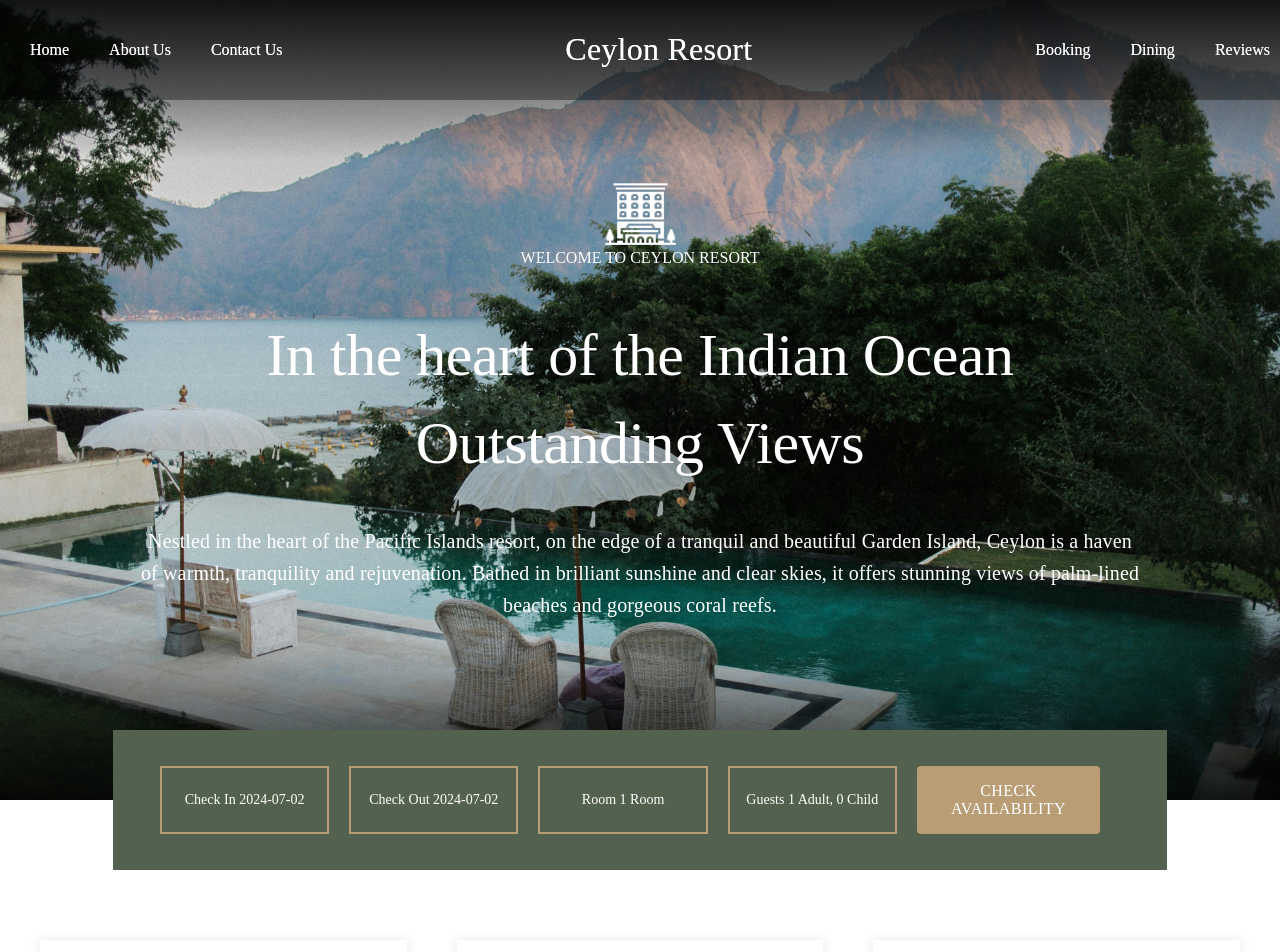
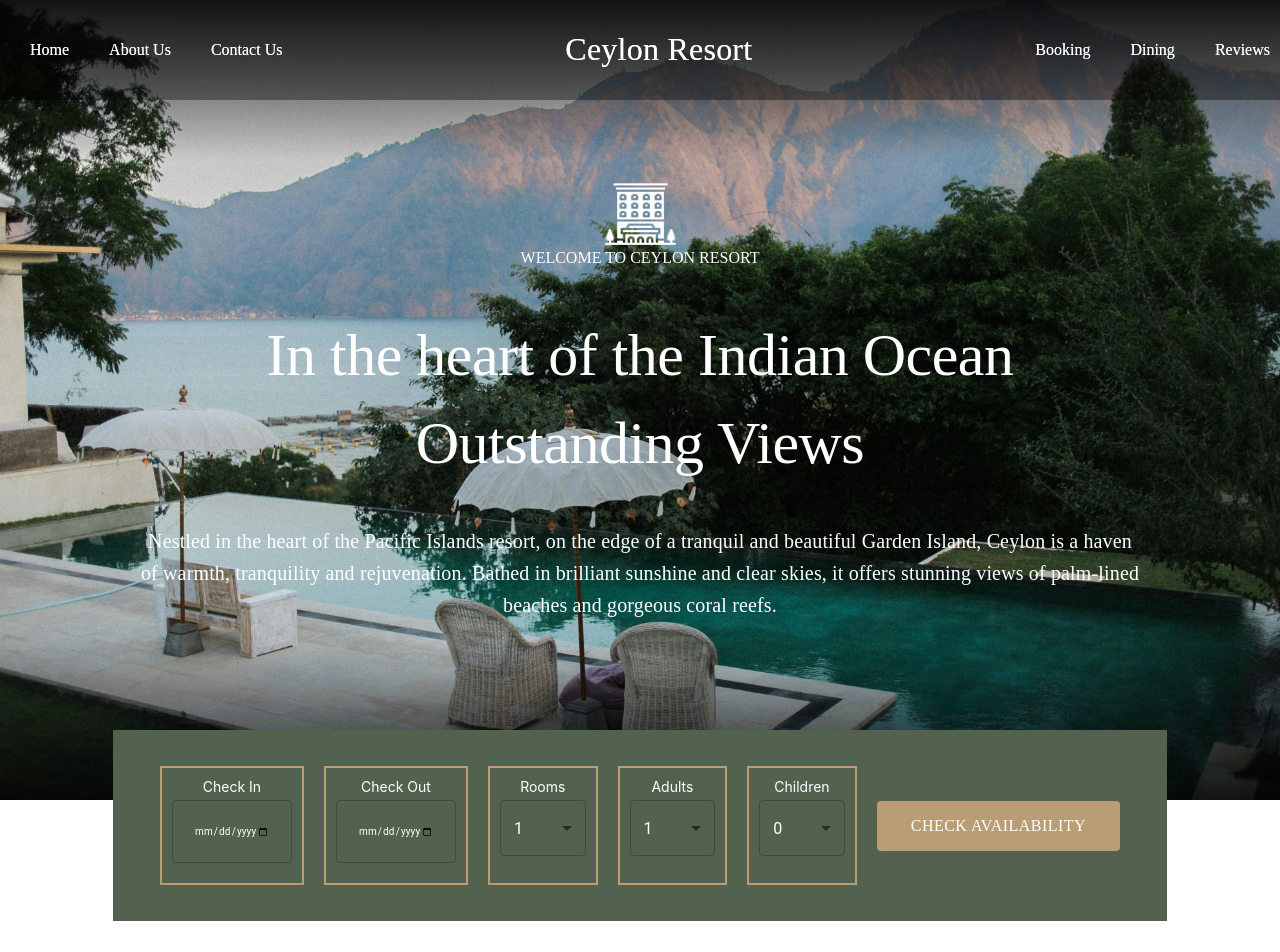
Before and after one commit to SEP-G16/customer-support-module, a React (Create React App) app: page /book in a window 1280 px wide. Shown: the top 952 px of the page. Built offline with nearby package versions, Linux system fonts and the light colour scheme; a web font is replaced by a local one.

Commit message:
create AvailabilityBar form

```diff
--- a/src/components/AvailabilityBar.jsx
+++ b/src/components/AvailabilityBar.jsx
@@ -1,19 +1,186 @@
-import * as React from "react";
+import React, { useState } from "react";
 import styled from "styled-components";
-import { Button as MuiButton } from "@mui/material";
+import { Button as MuiButton, TextField, MenuItem, Dialog, DialogTitle, DialogContent, DialogActions, Typography } from "@mui/material";
 
 function AvailabilityBar() {
+  const [formData, setFormData] = useState({
+    checkIn: '',
+    checkOut: '',
+    room: '1',
+    adults: '1',
+    children: '0',
+  });
+
+  const [showPopup, setShowPopup] = useState(false);
+  const [available, setAvailable] = useState(true); // Initially set to true for demonstration
+
+  const handleChange = (e) => {
+    setFormData({ ...formData, [e.target.name]: e.target.value });
+  };
+
+  const handleSubmit = (e) => {
+    e.preventDefault();
+    console.log("Form submitted:", formData);
+    // Simulate availability logic (replace with actual logic)
+    setAvailable(false); // false - Simulate rooms not available
+                         // true - stimulate rooms available
+
+    if (available) {
+      setShowPopup(true);
+    } else {
+      alert("Rooms are not available for the selected dates.");
+    }
+  };
+
+  const handleClosePopup = () => {
+    setShowPopup(false);
+  };
+
   return (
     <Container>
       <GridContainer>
-        <GridItem>Check In 2024-07-02</GridItem>
-        <GridItem>Check Out 2024-07-02</GridItem>
-        <GridItem>Room 1 Room</GridItem>
-        <GridItem>Guests 1 Adult, 0 Child</GridItem>
-        <ButtonWrapper>
-          <StyledButton>Check Availability</StyledButton>
-        </ButtonWrapper>
+        <GridItem>
+          <ItemLabel>Check In</ItemLabel>
+          <StyledTextField
+            fullWidth
+            label=""
+            name="checkIn"
+            type="date"
+            value={formData.checkIn}
+            onChange={handleChange}
+            InputLabelProps={{
+              shrink: true,
+              style: { color: "white" },
+            }}
+            required
+            InputProps={{
+              style: { padding: "8px", width: "120px", color: "white", borderColor: "#b99d75", fontSize: "14px" },
+              disableUnderline: true,
+            }}
+            variant="outlined"
+          />
+        </GridItem>
+        <GridItem>
+          <ItemLabel>Check Out</ItemLabel>
+          <StyledTextField
+            fullWidth
+            label=""
+            name="checkOut"
+            type="date"
+            value={formData.checkOut}
+            onChange={handleChange}
+            InputLabelProps={{
+              shrink: true,
+              style: { color: "white" },
+            }}
+            required
+            InputProps={{
+              style: { padding: "8px", width: "120px", color: "white", borderColor: "#b99d75", fontSize: "14px" },
+              disableUnderline: true,
+            }}
+            variant="outlined"
+          />
+        </GridItem>
+        <GridItem>
+          <ItemLabel>Rooms</ItemLabel>
+          <StyledTextField
+            select
+            fullWidth
+            label=""
+            name="room"
+            value={formData.room}
+            onChange={handleChange}
+            InputLabelProps={{
+              style: { color: "white" },
+            }}
+            InputProps={{
+              style: { color: "white", borderColor: "#b99d75" },
+              disableUnderline: true,
+            }}
+            variant="outlined"
+          >
+            {[...Array(5).keys()].map((num) => (
+              <MenuItem key={num + 1} value={`${num + 1}`}>
+                {`${num + 1}`}
+              </MenuItem>
+            ))}
+          </StyledTextField>
+        </GridItem>
+        <GridItem>
+          <ItemLabel>Adults</ItemLabel>
+          <StyledTextField
+            select
+            fullWidth
+            label=""
+            name="adults"
+            value={formData.adults}
+            onChange={handleChange}
+            InputLabelProps={{
+              style: { color: "white" },
+            }}
+            InputProps={{
+              style: { color: "white", borderColor: "#b99d75" },
+              disableUnderline: true,
+            }}
+            variant="outlined"
+          >
+            {[...Array(5).keys()].map((num) => (
+              <MenuItem key={num + 1} value={`${num + 1}`}>
+                {`${num + 1}`}
+              </MenuItem>
+            ))}
+          </StyledTextField>
+        </GridItem>
+        <GridItem>
+          <ItemLabel>Children</ItemLabel>
+          <StyledTextField
+            select
+            fullWidth
+            label=""
+            name="children"
+            value={formData.children}
+            onChange={handleChange}
+            InputLabelProps={{
+              style: { color: "white" },
+            }}
+            InputProps={{
+              style: { color: "white", borderColor: "#b99d75" },
+              disableUnderline: true,
+            }}
+            variant="outlined"
+          >
+            {[...Array(5).keys()].map((num) => (
+              <MenuItem key={num} value={`${num}`}>
+                {`${num}`}
+              </MenuItem>
+            ))}
+          </StyledTextField>
+        </GridItem>
+        <ButtonGridItem>
+          <ButtonWrapper>
+            <StyledButton type="button" onClick={handleSubmit}>
+              Check Availability
+            </StyledButton>
+          </ButtonWrapper>
+        </ButtonGridItem>
       </GridContainer>
+
+      {/* Popup Dialog */}
+      <Dialog open={showPopup} onClose={handleClosePopup}>
+        <DialogTitle>Availability</DialogTitle>
+        <DialogContent>
+          {available ? (
+            <Typography variant="body1">Rooms are available!</Typography>
+          ) : (
+            <Typography variant="body1">Rooms are not available for the selected dates.</Typography>
+          )}
+        </DialogContent>
+        <DialogActions>
+          <MuiButton onClick={handleClosePopup} color="primary">
+            Close
+          </MuiButton>
+        </DialogActions>
+      </Dialog>
     </Container>
   );
 }
@@ -30,34 +197,40 @@ const Container = styled.div`
 
 const GridContainer = styled.div`
   display: grid;
-  grid-template-columns: repeat(5, 1fr) auto; /* All items in one row on large screens */
+  grid-template-columns: repeat(5, 1fr) auto;
   gap: 20px;
   color: #fff;
   @media (max-width: 991px) {
-    grid-template-columns: repeat(2, 1fr); /* Adjust to 2 items per row on smaller screens */
+    grid-template-columns: repeat(2, 1fr);
   }
 `;
 
 const GridItem = styled.div`
   display: flex;
   align-items: center;
-  font: 14px Marcellus, serif;
-  border: 2px solid rgba(185, 157, 117, 1);
-  background-color: rgba(217, 217, 217, 0);
+  flex-direction: column;
+  border: 2px solid #b99d75;
+  padding: 10px;
+`;
+
+const ButtonGridItem = styled.div`
+  display: flex;
+  align-items: center;
   justify-content: center;
-  padding: 16px 16px;
-  min-width: 120px;
-  color: #fff;
+  flex-direction: column;
+  grid-column: span 1;
+`;
+
+const ItemLabel = styled.div`
+  font-size: 14px;
+  margin-bottom: 5px;
+  color: white;
 `;
 
 const ButtonWrapper = styled.div`
-  grid-column: span 1;
   display: flex;
   justify-content: center;
-  @media (max-width: 991px) {
-    grid-column: span 2; /* Ensure the button spans two columns */
-    justify-content: center;
-  }
+  align-items: center;
 `;
 
 const StyledButton = styled(MuiButton)`
@@ -70,6 +243,7 @@ const StyledButton = styled(MuiButton)`
     font: 16px Marcellus, serif;
     padding: 16px 34px;
     min-width: 120px;
+    border: none;
     @media (max-width: 991px) {
       padding: 10px 20px;
     }
@@ -80,4 +254,13 @@ const StyledButton = styled(MuiButton)`
   }
 `;
 
+const StyledTextField = styled(TextField)`
+  && {
+    margin-bottom: 10px;
+    input {
+      font-size: 10px;
+    }
+  }
+`;
+
 export default AvailabilityBar;
```
